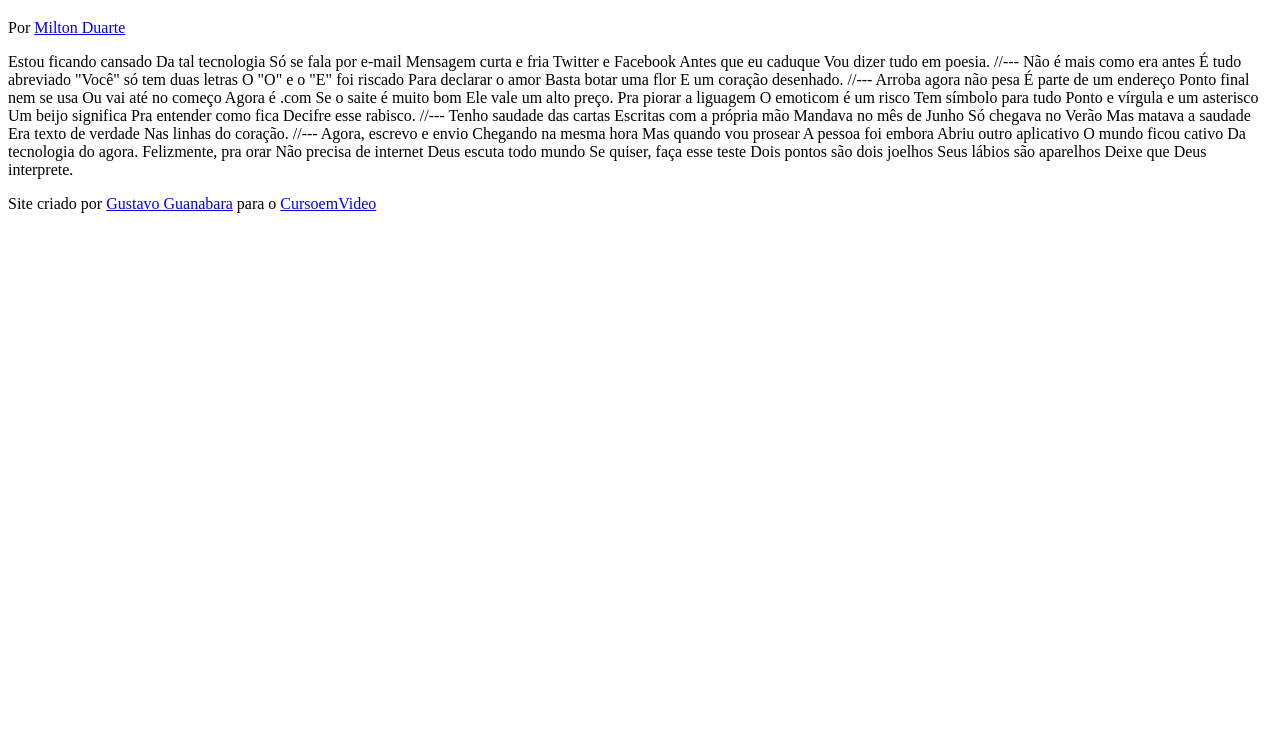
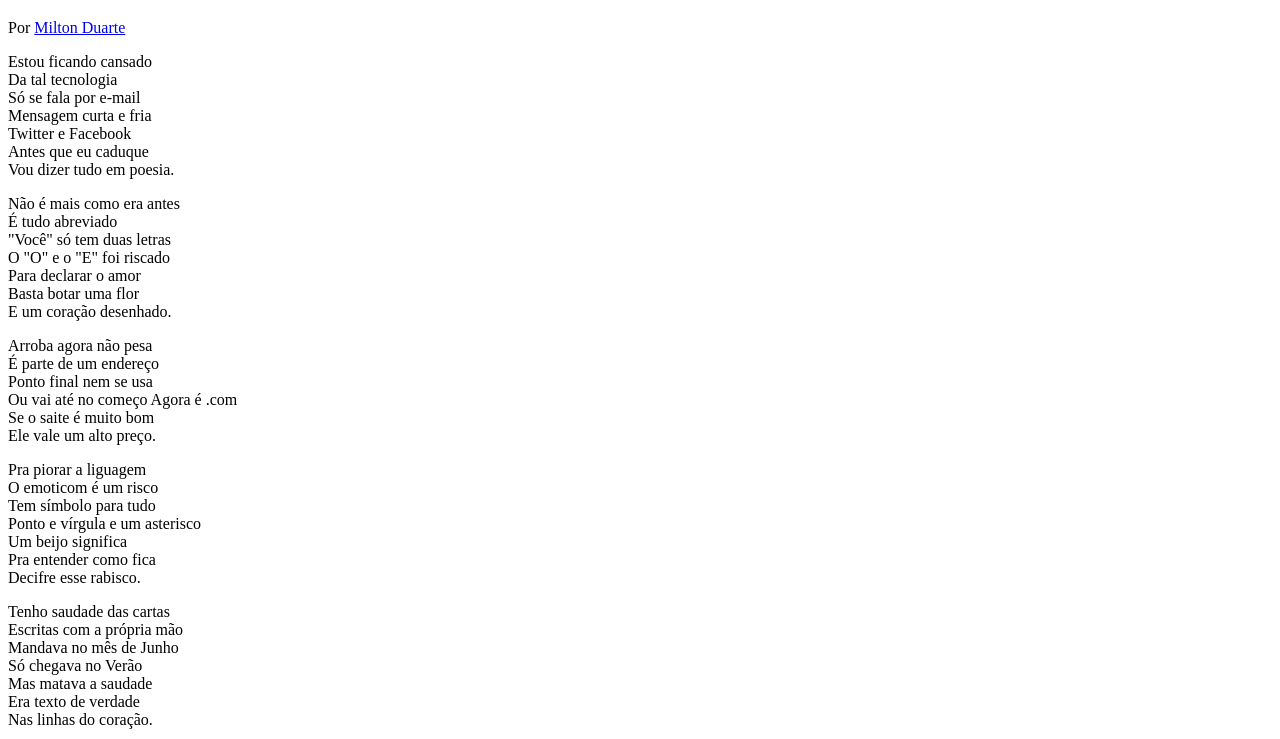
Before and after one commit to araujokevin/html-css, a plain HTML site: page desafios/d012/index.html in a window 1280 px wide. Shown: the part 61-800 px from the top of the page. Drawn offline with Linux system fonts and the light colour scheme.

Commit message:
Atualização do desafio 12

```diff
--- a/desafios/d012/index.html
+++ b/desafios/d012/index.html
@@ -1,83 +1,109 @@
 <!DOCTYPE html>
 <html lang="pt-br">
   <head>
-    <meta charset="UTF-8">
-    <meta name="viewport" content="width=device-width, initial-scale=1.0">
+    <meta charset="UTF-8" />
+    <meta name="viewport" content="width=device-width, initial-scale=1.0" />
     <title>Cordel Moderno</title>
+    <link rel="stylesheet" href="css/styles.css">
   </head>
   <body>
     <header>
       <h1>Cordel Moderno</h1>
-        <p>Por <a href="https://www.recantodasletras.com.br/poesias/3186743">Milton Duarte</a></p>
-
+      <p>
+        Por
+        <a href="https://www.recantodasletras.com.br/poesias/3186743"
+          >Milton Duarte</a
+        >
+      </p>
     </header>
 
-Estou ficando cansado
-Da tal tecnologia
-Só se fala por e-mail
-Mensagem curta e fria
-Twitter e Facebook
-Antes que eu caduque
+    <section>
+      <p>
+        Estou ficando cansado <br />
+        Da tal tecnologia <br />
+        Só se fala por e-mail <br />
+        Mensagem curta e fria <br />
+        Twitter e Facebook <br />
+        Antes que eu caduque <br />
         Vou dizer tudo em poesia.
+      </p>
+    </section>
 
-//---
+    <section>
+      <p>
+        Não é mais como era antes <br />
+        É tudo abreviado <br />
+        "Você" só tem duas letras <br />
+        O "O" e o "E" foi riscado <br />
+        Para declarar o amor <br />
+        Basta botar uma flor <br />
+        E um coração desenhado.
+      </p>
+    </section>
 
-Não é mais como era antes
-É tudo abreviado
-"Você" só tem duas letras
-O "O" e o "E" foi riscado
-Para declarar o amor
-Basta botar uma flor
-E um coração desenhado.
+    <section>
+      <p>
+        Arroba agora não pesa <br />
+        É parte de um endereço <br />
+        Ponto final nem se usa <br />
+        Ou vai até no começo Agora é .com <br />
+        Se o saite é muito bom <br />
+        Ele vale um alto preço. <br />
+      </p>
 
-//---
+      <p>
+        Pra piorar a liguagem <br />
+        O emoticom é um risco <br />
+        Tem símbolo para tudo <br />
+        Ponto e vírgula e um asterisco <br />
+        Um beijo significa <br />
+        Pra entender como fica <br />
+        Decifre esse rabisco.
+      </p>
+    </section>
 
-Arroba agora não pesa
-É parte de um endereço
-Ponto final nem se usa
-Ou vai até no começo
-Agora é .com
-Se o saite é muito bom
-Ele vale um alto preço.
+    <section>
+      <p>
+        Tenho saudade das cartas <br />
+        Escritas com a própria mão <br />
+        Mandava no mês de Junho <br />
+        Só chegava no Verão <br />
+        Mas matava a saudade <br />
+        Era texto de verdade <br />
+        Nas linhas do coração.
+      </p>
+    </section>
 
-Pra piorar a liguagem
-O emoticom é um risco
-Tem símbolo para tudo
-Ponto e vírgula e um asterisco
-Um beijo significa
-Pra entender como fica
-Decifre esse rabisco.
+    <section>
+      <p>
+        Agora, escrevo e envio <br />
+        Chegando na mesma hora <br />
+        Mas quando vou prosear <br />
+        A pessoa foi embora <br />
+        Abriu outro aplicativo <br />
+        O mundo ficou cativo <br />
+        Da tecnologia do agora.
+      </p>
 
-//---
-
-Tenho saudade das cartas
-Escritas com a própria mão
-Mandava no mês de Junho
-Só chegava no Verão
-Mas matava a saudade
-Era texto de verdade
-Nas linhas do coração.
-
-//---
-
-Agora, escrevo e envio
-Chegando na mesma hora
-Mas quando vou prosear
-A pessoa foi embora
-Abriu outro aplicativo
-O mundo ficou cativo
-Da tecnologia do agora.
-
-Felizmente, pra orar
-Não precisa de internet
-Deus escuta todo mundo
-Se quiser, faça esse teste
-Dois pontos são dois joelhos
-Seus lábios são aparelhos
+      <p>
+        Felizmente, pra orar <br />
+        Não precisa de internet <br />
+        Deus escuta todo mundo <br />
+        Se quiser, faça esse teste <br />
+        Dois pontos são dois joelhos <br />
+        Seus lábios são aparelhos <br />
         Deixe que Deus interprete.
+      </p>
+    </section>
 
     <footer>
-    <p>Site criado por <a href="https://gustavoguanabara.github.io" target="_blank">Gustavo Guanabara</a> para o <a href="https://www.cursoemvideo.com/">CursoemVideo</a></p>
+      <p>
+        Site criado por
+        <a href="https://gustavoguanabara.github.io" target="_blank"
+          >Gustavo Guanabara</a
+        >
+        para o <a href="https://www.cursoemvideo.com/">CursoemVideo</a>
+      </p>
     </footer>
   </body>
 </html>
```
Also changed, not shown: desafios/d012/css/styles.css (added). Lines whose indentation alone changed are shown as unchanged.
